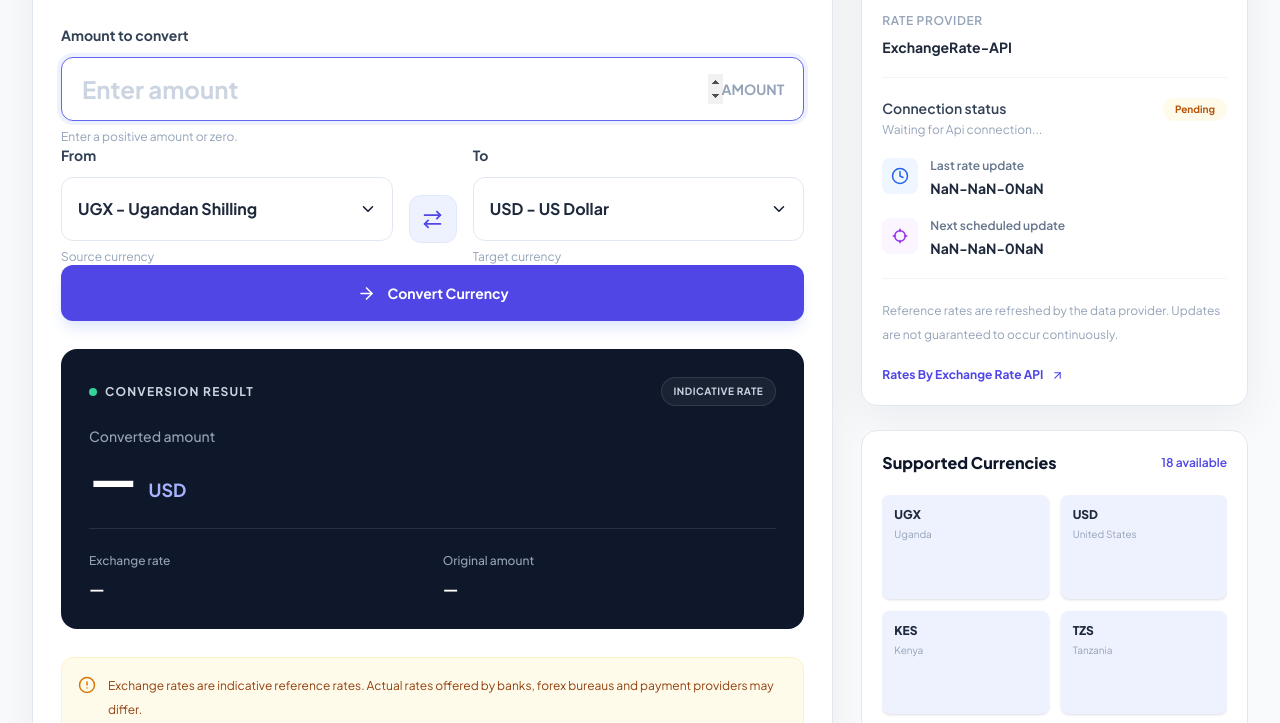
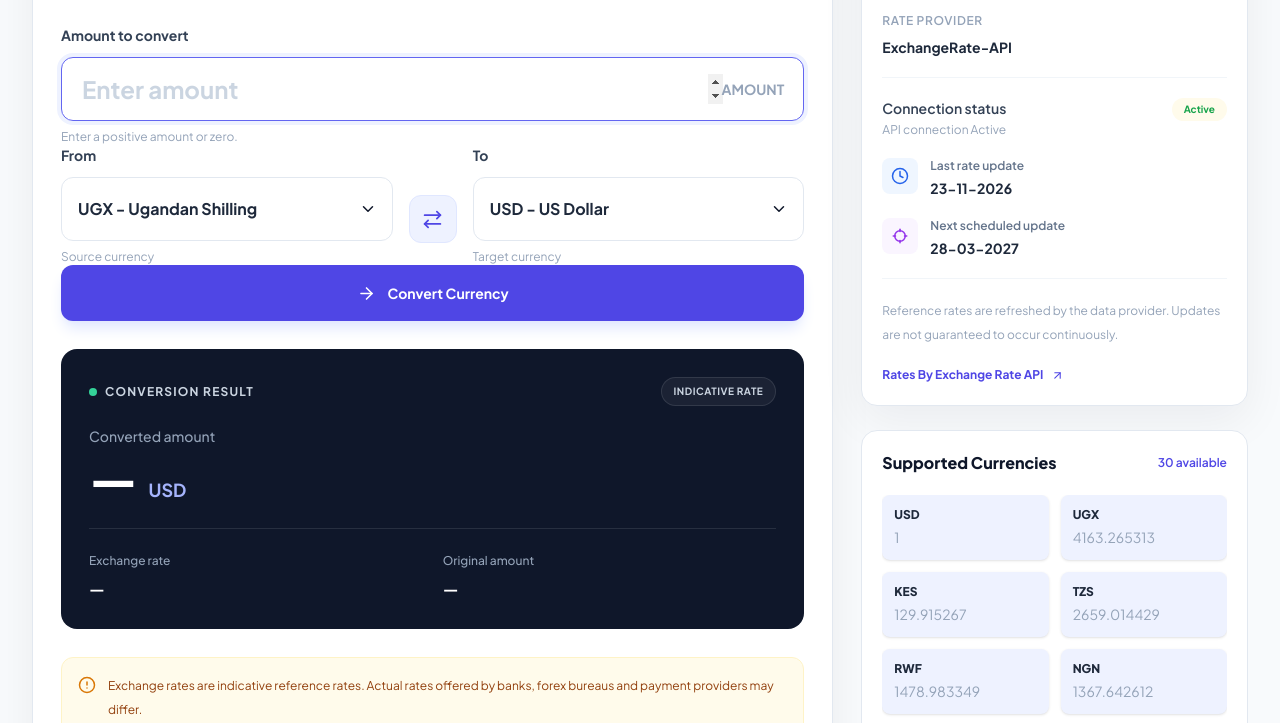
Before and after one commit to PaulDeveloper73/currency-converter, a plain HTML site: page index.html in a window 1280 px wide. Shown: the part 392-1115 px from the top of the page. Drawn offline with nearby package versions, Linux system fonts and the light colour scheme; no server answers.

Commit message:
Added  demo rates data file

```diff
--- a/index.html
+++ b/index.html
@@ -19,20 +19,7 @@
 
     <!-- Font Configuration -->
     <style>
-      .c {
-        color: #4c3123;
-        color: #140a05;
-        color: #e1d1be;
-        /* primary Button: Background #4C3123, Text #FDD9A3, 52px height,
-144px radius.
-• Secondary Button: Background #140A05, Text #FFF9EB, Border
-1px solid #4C3123, 52px height, 144px radius.
-• Search/Input Bar: Background #E1D1BE, Border Radius 12px,
-Border 1px solid #C35A1A.
-• Service Item Cards: Background #E1D1BE, Border 1px solid
-#E1D1BE, Radius 12px. */
-      }
-      :root {
+      /* :root {
         --brown: #4c3123;
         --brown-deep: #140a05;
         --brown-soft: #714633;
@@ -49,7 +36,7 @@ Border 1px solid #C35A1A.
         --shadow: 0 14px 34px rgba(73, 39, 25, 0.07);
         --radius: 17px;
         --max: 1720px;
-      }
+      } */
       body {
         font-family: Avenir, "Plus Jakarta Sans", sans-serif;
         /* font-family: "Plus Jakarta Sans", sans-serif; */
@@ -59,14 +46,7 @@ Border 1px solid #C35A1A.
       * {
         box-sizing: border-box;
       }
-      @font-face {
-        font-family: "Cormorant Garamond";
-        src: url("../fonts/CormorantGaramond-VariableFont_wght.woff2")
-          format("truetype");
-        font-weight: 300;
-        font-style: normal;
-        font-display: swap;
-      }
+
       select,
       input,
       button {
--- a/js/api.js
+++ b/js/api.js
@@ -2,22 +2,40 @@ import { getLastUpdate } from './getLastDate.js'
 
 export const API_REQUEST =
   'https://v6.exchangerate-api.com/v6/ece0d158feb66b16b0c8050f/latest/'
+
+// Fetch exchange rates
 export const fetchRates = async currency => {
   try {
-    const response = await fetch(`${API_REQUEST}${currency}`)
+    // Load local JSON data
+    const response = await fetch('./js/data.json')
+
+    // Check HTTP response
+    if (!response.ok) {
+      throw new Error(`Unable to fetch exchange rates: ${response.status}`)
+    }
+
     const data = await response.json()
 
-    if (!response.ok) {
-      throw new Error(`Unable to fetch the exchange rates!: ${response.status}`)
+    // Validate returned data
+    if (
+      data.result !== 'success' ||
+      !data.conversion_rates ||
+      typeof data.conversion_rates !== 'object'
+    ) {
+      throw new Error('Invalid exchange rates data!')
     }
+
+    console.log('Exchange rates loaded successfully:', data)
+
     return data
   } catch (err) {
-    console.log(`Error occurred!: ${err}`)
-    return []
+    console.error(`Error occurred: ${err.message}`)
+    throw err
   }
 }
 
-export const manageApiStatusAlert = async apiData => {
+// Manage API status alerts
+export const manageApiStatusAlert = apiData => {
   const apiAlertTxt = document.querySelector('#api-alert')
   const apiStatusBadge = document.querySelector('#api-status-badge')
   const apiStatus = document.querySelector('#api-status')
@@ -26,38 +44,68 @@ export const manageApiStatusAlert = async apiData => {
   const totalCurrencies = document.querySelector('#total-currencies')
   const rateDataStatus = document.querySelector('#rate-data-status')
 
+  const data = apiData?.conversion_rates
+
   let alertMsg = ''
-  const data = apiData.conversion_rates // text try to access the exchange rates object
+  let isActive = false
+
   try {
-    if (!data) {
-      throw new Error('No data availabe!')
+    // Validate exchange rates
+    if (!data || typeof data !== 'object' || Object.keys(data).length === 0) {
+      throw new Error('No exchange rates data available!')
     }
+
     alertMsg = 'API connection Active'
-    apiAlertTxt.classList.add('text-green-600')
-    apiAlertTxt.classList.remove('text-amber-600')
-    apiStatusBadge.classList.add('text-green-600')
-    apiStatusBadge.classList.remove('text-amber-600')
-    apiStatusBadge.textContent = 'Active'
-    rateDataStatus.textContent = 'Rate data active'
-    // apiAlertTxt.classList.add('text-green-600').remove('text-amber-600')
-    return true
+    isActive = true
+
+    // Active status styling
+    apiAlertTxt?.classList.add('text-green-600')
+    apiAlertTxt?.classList.remove('text-amber-600')
+
+    apiStatusBadge?.classList.add('text-green-600')
+    apiStatusBadge?.classList.remove('text-amber-600')
+
+    apiStatusBadge && (apiStatusBadge.textContent = 'Active')
+    rateDataStatus && (rateDataStatus.textContent = 'Rate data active')
   } catch (err) {
-    alertMsg = 'Waiting for Api connection...'
-    apiStatusBadge.textContent = 'Pending'
-    rateDataStatus.textContent = 'Rate data pending'
-    apiAlertTxt.classList.remove('text-green-600')
-    apiAlertTxt.classList.add('text-amber-600')
-    apiStatusBadge.classList.remove('text-green-600')
-    apiStatusBadge.classList.add('text-amber-600')
-    // apiAlertTxt.classList.remove('text-green-600').add('bg-amber-500')
-    console.log('Waiting for the Api rates connection...!')
-    return false
-  } finally {
-    apiAlertTxt.textContent = alertMsg
-    apiStatus.textContent = alertMsg
-    lastUpdated.textContent = getLastUpdate(apiData.time_last_update_utc)
-    nextUpdate.textContent = getLastUpdate(apiData.time_next_update_utc)
-    totalCurrencies.textContent = Object.entries(data).length + ' available '
-    console.log(alertMsg)
+    alertMsg = 'Waiting for API connection...'
+
+    // Pending status styling
+    apiStatusBadge && (apiStatusBadge.textContent = 'Pending')
+    rateDataStatus && (rateDataStatus.textContent = 'Rate data pending')
+
+    apiAlertTxt?.classList.remove('text-green-600')
+    apiAlertTxt?.classList.add('text-amber-600')
+
+    apiStatusBadge?.classList.remove('text-green-600')
+    apiStatusBadge?.classList.add('text-amber-600')
+
+    console.warn(err.message)
   }
+
+  // Update UI
+  if (apiAlertTxt) apiAlertTxt.textContent = alertMsg
+  if (apiStatus) apiStatus.textContent = alertMsg
+
+  if (lastUpdated) {
+    lastUpdated.textContent = apiData?.time_last_update_utc
+      ? getLastUpdate(apiData.time_last_update_utc)
+      : 'Unavailable'
+  }
+
+  if (nextUpdate) {
+    nextUpdate.textContent = apiData?.time_next_update_utc
+      ? getLastUpdate(apiData.time_next_update_utc)
+      : 'Unavailable'
+  }
+
+  if (totalCurrencies) {
+    totalCurrencies.textContent = `${
+      data ? Object.keys(data).length : 0
+    } available`
+  }
+
+  console.log(alertMsg)
+
+  return isActive
 }
--- /dev/null
+++ b/js/data.json
@@ -0,0 +1,42 @@
+{
+  "result": "success",
+  "documentation": "https://www.exchangerate-api.com/docs",
+  "terms_of_use": "https://www.exchangerate-api.com/terms",
+  "time_last_update_unix": 1585267200,
+  "time_last_update_utc": "Fri, 23 Nov 2026 00:00:00 +0000",
+  "time_next_update_unix": 1585353700,
+  "time_next_update_utc": "Sat, 28 Mar 2027 00:00:00 +0000",
+  "base_code": "USD",
+  "conversion_rates": {
+    "USD": 1,
+    "UGX": 4163.265313,
+    "KES": 129.915267,
+    "TZS": 2659.014429,
+    "RWF": 1478.983349,
+    "NGN": 1367.642612,
+    "GHS": 11.802194,
+    "ZAR": 17.513472,
+    "EUR": 0.911134,
+    "GBP": 0.763577,
+    "JPY": 158.701406,
+    "CAD": 1.433241,
+    "AUD": 1.507013,
+    "CHF": 0.840419,
+    "CNY": 6.681345,
+    "INR": 92.753491,
+    "AED": 3.6725,
+    "SAR": 3.75,
+    "EGP": 54.166609,
+    "BRL": 5.945309,
+    "MXN": 19.113379,
+    "NOK": 9.751101,
+    "SEK": 10.221203,
+    "NZD": 1.826906,
+    "SGD": 1.289081,
+    "HKD": 7.838987,
+    "PKR": 276.545746,
+    "BDT": 124.425063,
+    "XOF": 597.6639,
+    "XAF": 597.6639
+  }
+}
```
